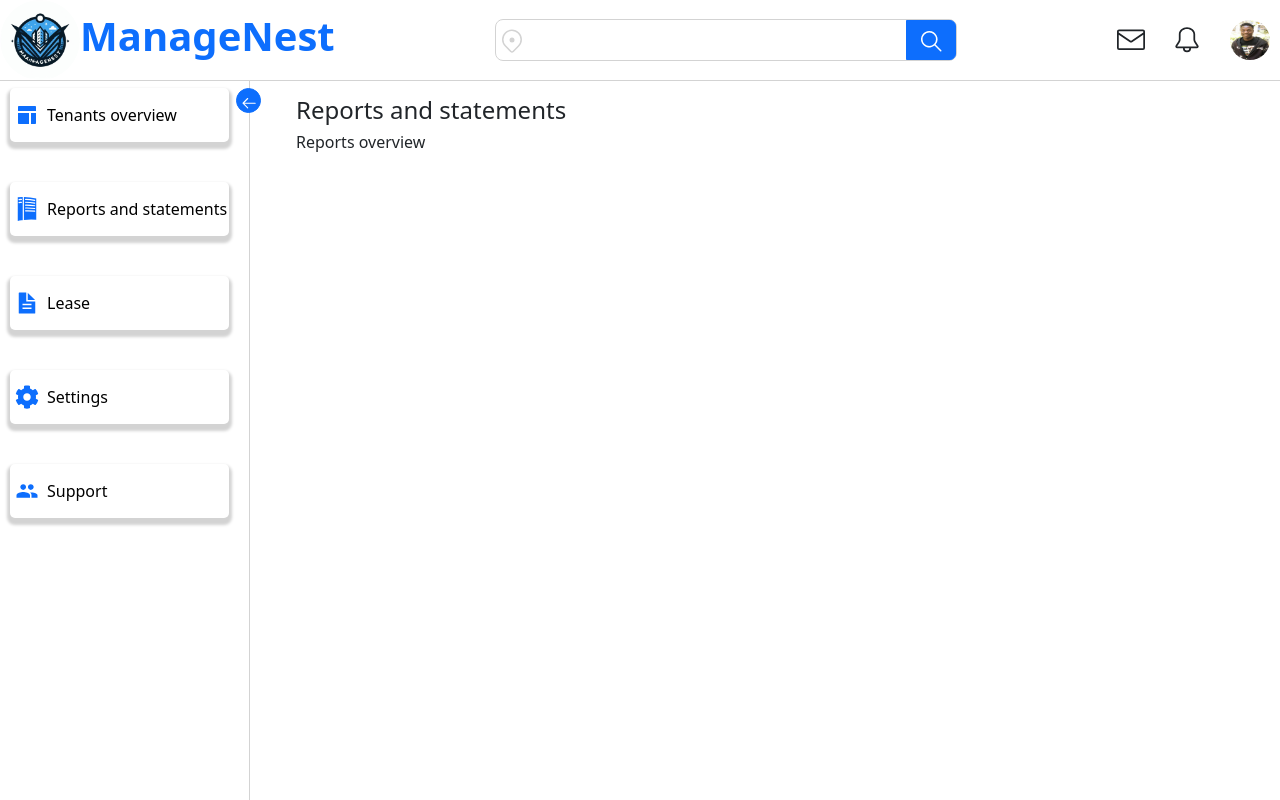
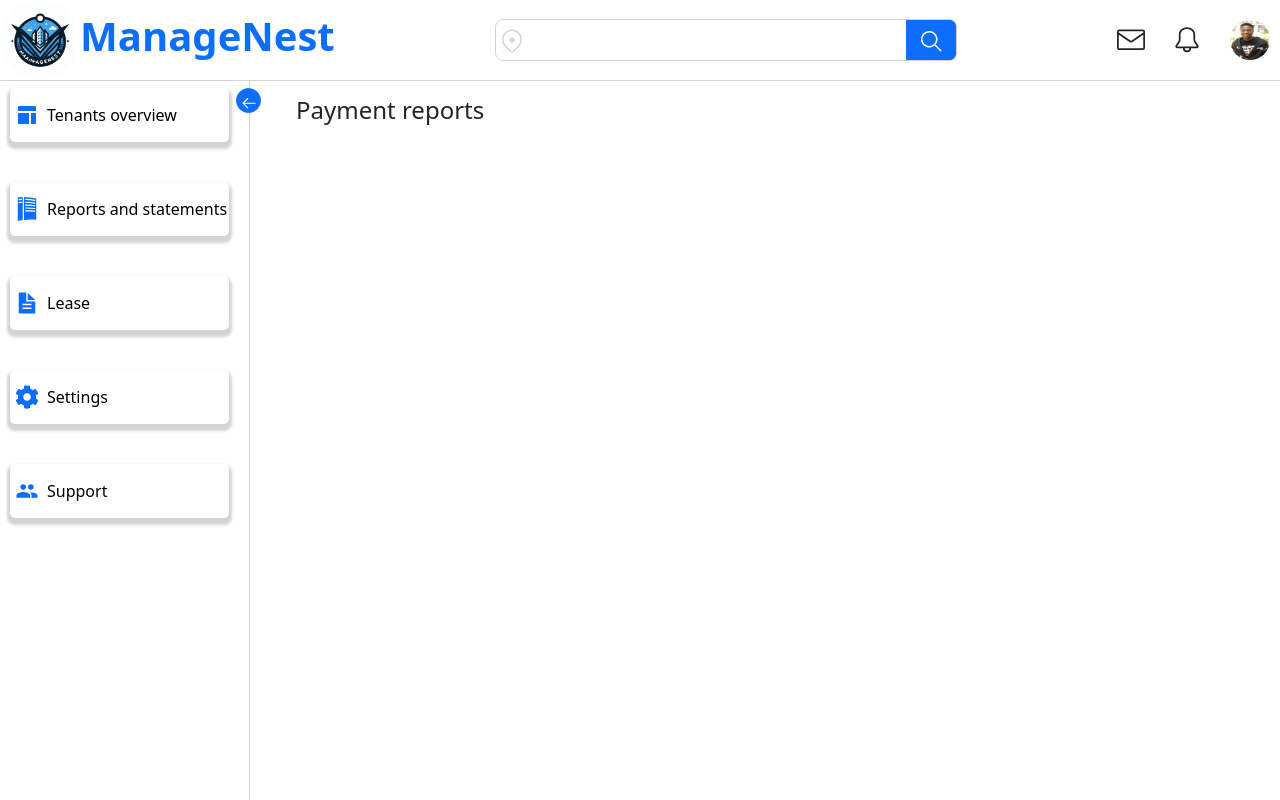
Before and after one commit to PascalTwoli/ManageNest, a React (Create React App) app in the folder frontend/: page /mainbody in a window 1280 px wide. Both pictures are taken after a click on the element "Reports and statements". Built offline with nearby package versions, Linux system fonts and the light colour scheme.

Commit message:
modified tenant_table components

```diff
--- a/frontend/src/App.css
+++ b/frontend/src/App.css
@@ -316,21 +316,23 @@ Table td {
   align-items: center;
   border-bottom: 1px solid lightgrey !important;
   background-color: rgb(250, 250, 250) !important;
+  padding: 10px !important;
+  padding-bottom: 0px !important;
 }
 
 Table td .name{
   color: black;
   font-size: initial;
-  margin: 0px !important;
+  /* margin: 0px !important; */
 }
 
 Table td .status-div {
   width: fit-content;
   padding: 4px 8px;
   border-radius: 7px;
-  color: black;
+  color: #007bff;
   font-size: initial;
-  background-color: #2e90f9;
+  /* background-color: #2e90f9; */
 }
 
 Table td .span2{
--- a/frontend/src/reports_overview.component.js
+++ b/frontend/src/reports_overview.component.js
@@ -3,8 +3,7 @@ const ReportsOverview = () => {
     return (
         <div>
             <div>
-                <h4>Reports  and statements</h4>
-                <h6>Reports overview</h6>
+                <h4>Payment reports</h4>
             </div>
         </div>
     );
--- a/frontend/src/tenant_overview_table.component.js
+++ b/frontend/src/tenant_overview_table.component.js
@@ -57,16 +57,16 @@ const TenantOverviewTable = () => {
 						tableData.map((row, index) => (
 							<tr key={index}>
 								<td className="d-flex ">
-									<div className="image">
+									{/* <div className="image">
 										<img src={photos} />
-									</div>
+									</div> */}
 									<div>
 										<p className="name">
 											{row.tenantFirstName +
 												" " +
 												row.tenantLastName}
 										</p>
-										<span>{row.tenantNationalId}</span>
+										{/* <span>{row.tenantNationalId}</span> */}
 									</div>
 								</td>
 								<td>{row.tenantBlockName}</td>
```
